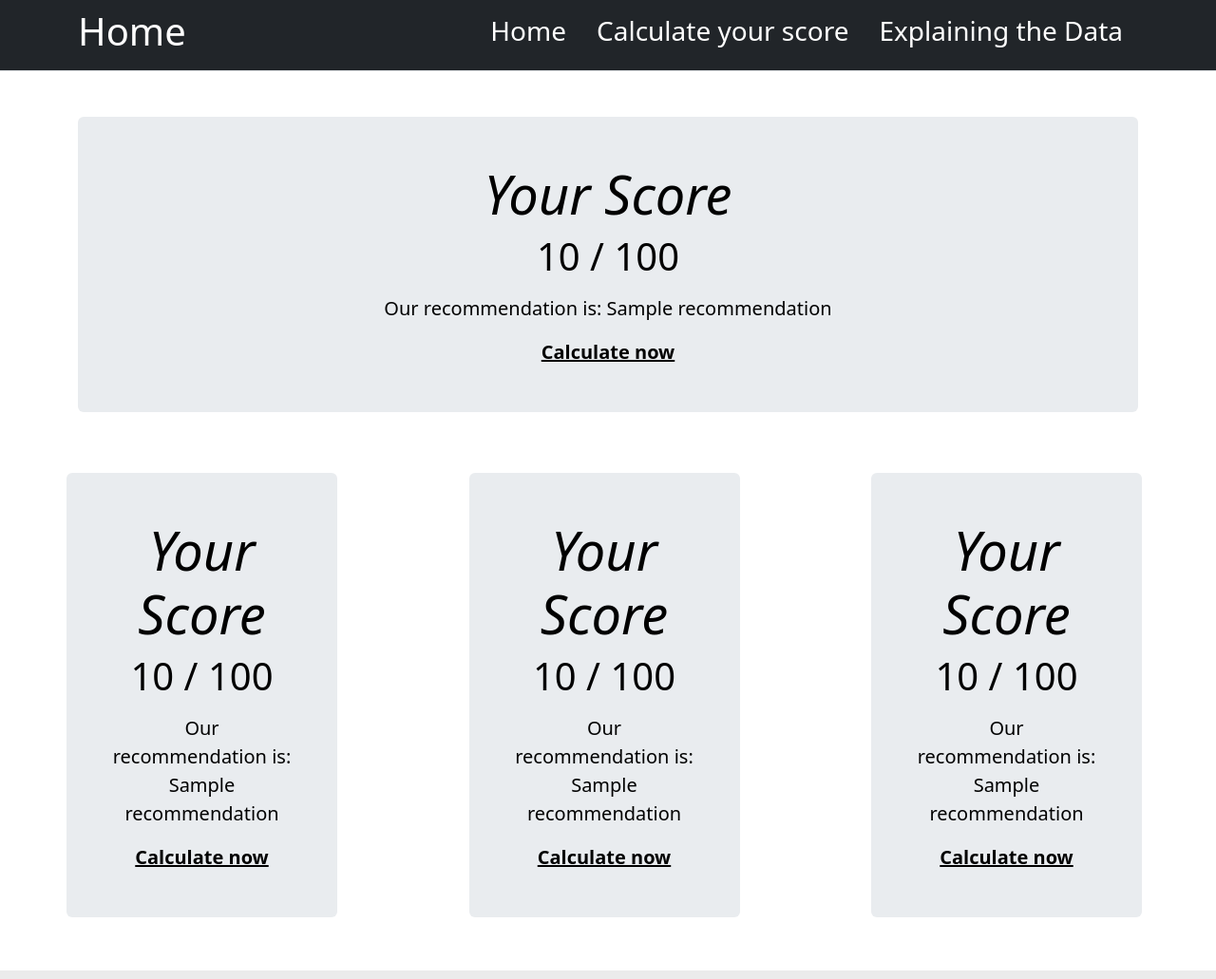
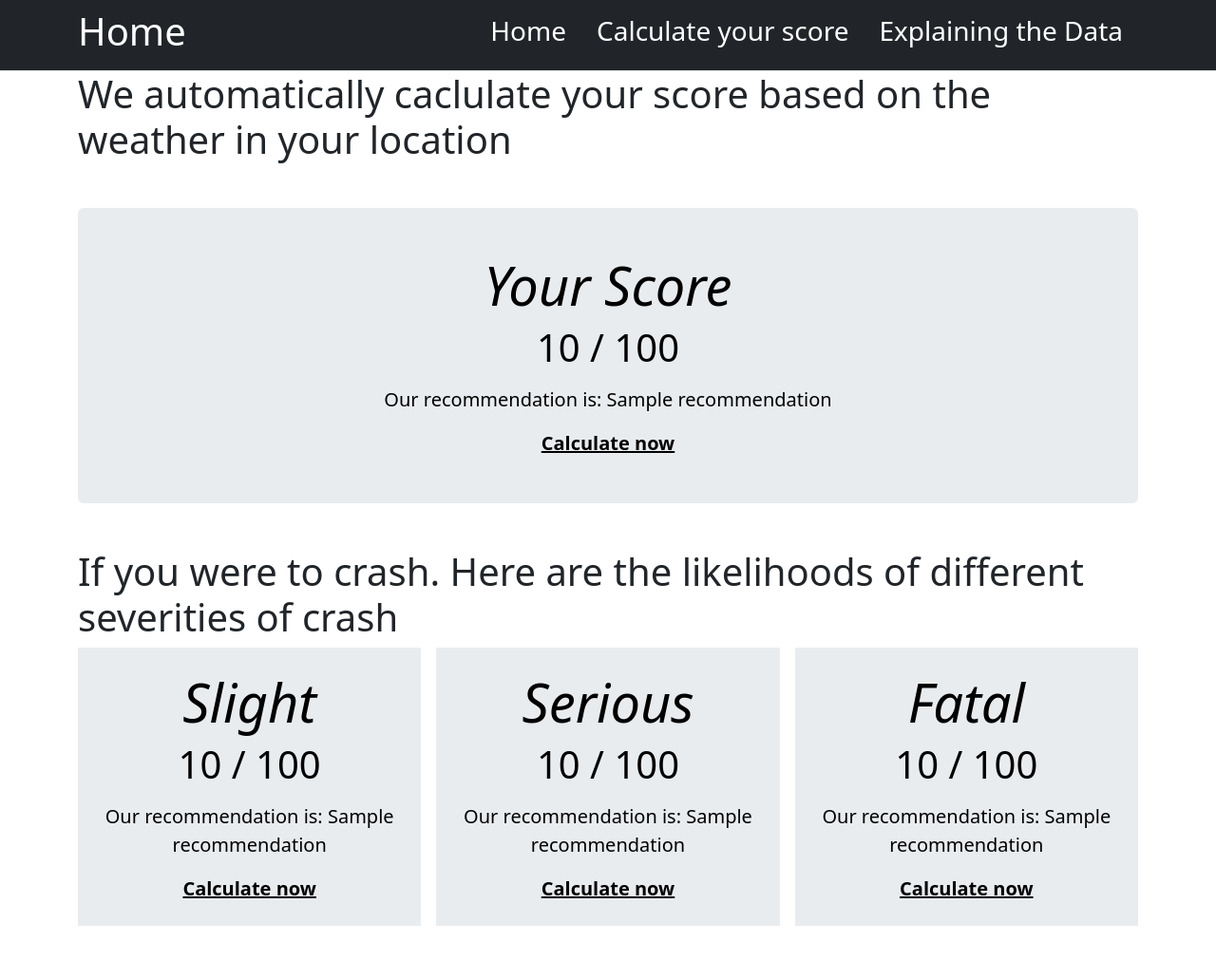
Before and after one commit to ms1498/DataForGood, a Django app: template data4good/trafficDisplay/templates/calculate.html in a window 1280 px wide. Shown: the whole page at 95% size. Run offline with Django 4.2, Linux system fonts and the light colour scheme; the template is opened without the code that fills it: most values are stand-ins (such as "Sample title", 1, 10 or a date in 2020); some libraries are stand-ins or nearby versions.

Commit message:
calculate updated

```diff
--- a/data4good/trafficDisplay/templates/calculate.html
+++ b/data4good/trafficDisplay/templates/calculate.html
@@ -3,43 +3,52 @@
 {% block title %} Home {% endblock %}
 
 {% block content %}
+<h1>We automatically caclulate your score based on the weather in your location</h1>
+
 
 <div class="p-4 p-md-5 mb-5 mt-5 rounded text-body-emphasis bg-body-secondary text-center">
     <div class="px-0">
         <h3 class="display-4 fst-italic">Your Score</h3>
-        <h1>{{ score }} / 100</h1>
+        <h1>{{ overallScore }} / 100</h1>
         <p class="lead my-3">Our recommendation is: {{ recommendation }}</p>
         <p class="lead mb-0"><a href="/trafficDisplay/calculate" class="text-body-emphasis fw-bold">Calculate now</a></p>
     </div>
 </div>
 
-<div class="row justify-content-between">
-    <div class="col-md-3 p-4 p-md-5 mb-5 mt-3 me-2 rounded text-body-emphasis bg-body-secondary text-center">
-        <div class="px-0">
-            <h3 class="display-4 fst-italic">Your Score</h3>
-            <h1>{{ score }} / 100</h1>
-            <p class="lead my-3">Our recommendation is: {{ recommendation }}</p>
-            <p class="lead mb-0"><a href="/trafficDisplay/calculate" class="text-body-emphasis fw-bold">Calculate now</a></p>
+<h1>If you were to crash. Here are the likelihoods of different severities of crash</h1>
+<div class="row row-cols-1 row-cols-sm-2 row-cols-md-3 g-3">
+    <div class="mb-5 mt-3">
+        <div class="p-4 p-md-5rounded text-body-emphasis bg-body-secondary text-center ">
+            <div class="px-0">
+                <h3 class="display-4 fst-italic">Slight</h3>
+                <h1>{{ slightScore }} / 100</h1>
+                <p class="lead my-3">Our recommendation is: {{ recommendation }}</p>
+                <p class="lead mb-0"><a href="/trafficDisplay/calculate" class="text-body-emphasis fw-bold">Calculate now</a></p>
+            </div>
         </div>
     </div>
 
-    <div class="col-md-3 p-4 p-md-5 mb-5 mt-3 me-2 rounded text-body-emphasis bg-body-secondary text-center ">
-        <div class="px-0">
-            <h3 class="display-4 fst-italic">Your Score</h3>
-            <h1>{{ score }} / 100</h1>
-            <p class="lead my-3">Our recommendation is: {{ recommendation }}</p>
-            <p class="lead mb-0"><a href="/trafficDisplay/calculate" class="text-body-emphasis fw-bold">Calculate now</a></p>
+    <div class="mb-5 mt-3">
+        <div class="p-4 p-md-5rounded text-body-emphasis bg-body-secondary text-center ">
+            <div class="px-0">
+                <h3 class="display-4 fst-italic">Serious</h3>
+                <h1>{{ seriousScore }} / 100</h1>
+                <p class="lead my-3">Our recommendation is: {{ recommendation }}</p>
+                <p class="lead mb-0"><a href="/trafficDisplay/calculate" class="text-body-emphasis fw-bold">Calculate now</a></p>
+            </div>
         </div>
     </div>
 
-    <div class="col-md-3 p-4 p-md-5 mb-5 mt-3  me-2 rounded text-body-emphasis bg-body-secondary text-center">
-        <div class="px-0">
-            <h3 class="display-4 fst-italic">Your Score</h3>
-            <h1>{{ score }} / 100</h1>
-            <p class="lead my-3">Our recommendation is: {{ recommendation }}</p>
-            <p class="lead mb-0"><a href="/trafficDisplay/calculate" class="text-body-emphasis fw-bold">Calculate now</a></p>
+        <div class="mb-5 mt-3">
+            <div class="p-4 p-md-5rounded text-body-emphasis bg-body-secondary text-center ">
+                <div class="px-0">
+                    <h3 class="display-4 fst-italic">Fatal</h3>
+                    <h1>{{ fatalScore }} / 100</h1>
+                    <p class="lead my-3">Our recommendation is: {{ recommendation }}</p>
+                    <p class="lead mb-0"><a href="/trafficDisplay/calculate" class="text-body-emphasis fw-bold">Calculate now</a></p>
+                </div>
+            </div>
         </div>
-    </div>
 </div>
 
 
```
